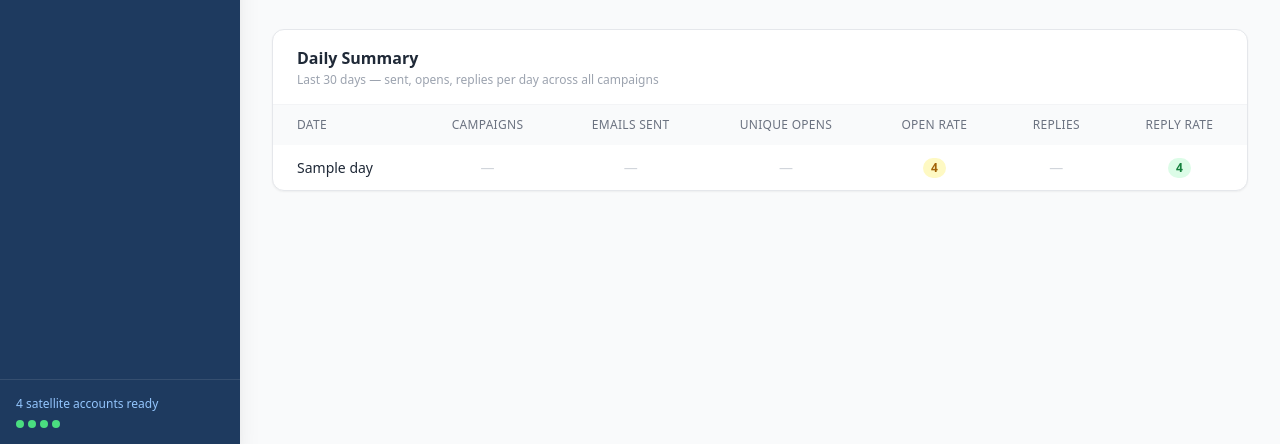
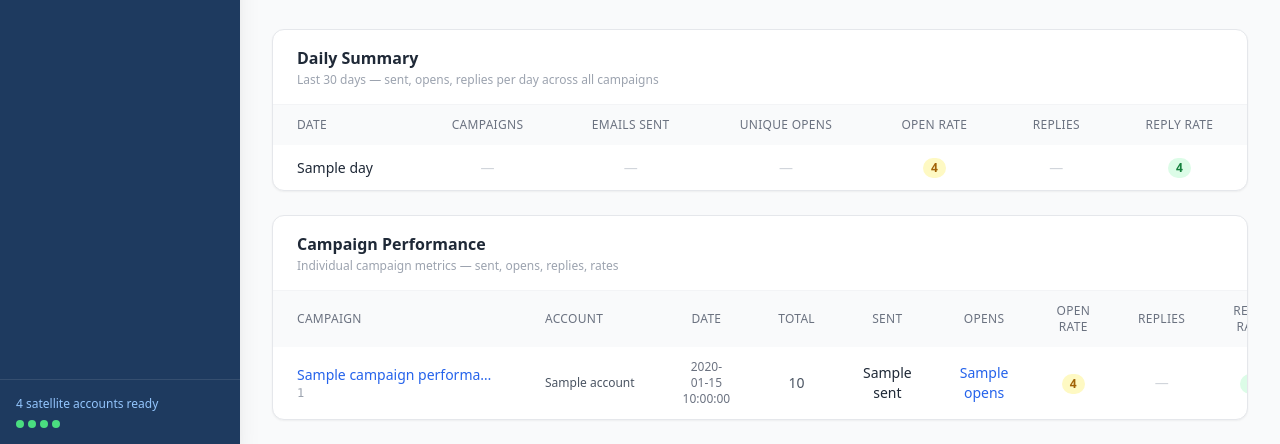
Before and after one commit to vanshmeenaken/ABM-Email-Campaign-Automation, a Flask app: template templates/dashboard.html in a window 1280 px wide. Shown: the part 570-1014 px from the top of the page. Run offline with Flask 3, Linux system fonts and the light colour scheme; the template is opened without the code that fills it: most values are stand-ins (such as "Sample title", 1, 10 or a date in 2020); some libraries are stand-ins or nearby versions.

Commit message:
Fix duplicate sends, exclude internal opens, add campaign performance table

```diff
--- a/app.py
+++ b/app.py
@@ -39,6 +39,10 @@ ACCOUNTS = {
     "3": "Sneha Malhotra",
     "4": "Tanushree Kalita",
 }
+
+# Prevents duplicate threads running the same campaign simultaneously
+_running_campaigns: set = set()
+_running_lock = threading.Lock()
 
 
 # ---------------------------------------------------------------------------
@@ -189,184 +193,195 @@ def bulk_send_worker(campaign_id, account_num, recipients, sequences, tracker_ur
     """Multi-step campaign sender with full state persistence via Supabase."""
     import time, random
 
-    for seq_idx, seq in enumerate(sequences):
-        step_num = seq["step"]
-        subject = seq["subject"]
-        body = seq["body"]
-        is_last = (seq_idx == len(sequences) - 1)
+    with _running_lock:
+        if campaign_id in _running_campaigns:
+            print(f"[SKIP] {campaign_id} already running — duplicate thread blocked")
+            return
+        _running_campaigns.add(campaign_id)
 
-        # Wait until scheduled send time
-        try:
-            prog = _load_progress(campaign_id)
-            stored_send_at = prog.get("next_step_send_at") if prog.get("current_step") == step_num else None
-        except Exception:
-            stored_send_at = None
+    try:
+        for seq_idx, seq in enumerate(sequences):
+            step_num = seq["step"]
+            subject = seq["subject"]
+            body = seq["body"]
+            is_last = (seq_idx == len(sequences) - 1)
 
-        if stored_send_at:
-            send_at = datetime.fromisoformat(stored_send_at)
-        else:
-            delay_days = seq.get("delay_days", 0)
-            delay_minutes = seq.get("delay_minutes", 0)
-            total_seconds = delay_days * 86400 + delay_minutes * 60
-            send_at = datetime.now() + timedelta(seconds=total_seconds) if total_seconds > 0 else datetime.now()
-
-        remaining = (send_at - datetime.now()).total_seconds()
-        if remaining > 0:
+            # Wait until scheduled send time
             try:
                 prog = _load_progress(campaign_id)
-                prog["campaign_status"] = "waiting"
+                stored_send_at = prog.get("next_step_send_at") if prog.get("current_step") == step_num else None
+            except Exception:
+                stored_send_at = None
+
+            if stored_send_at:
+                send_at = datetime.fromisoformat(stored_send_at)
+            else:
+                delay_days = seq.get("delay_days", 0)
+                delay_minutes = seq.get("delay_minutes", 0)
+                total_seconds = delay_days * 86400 + delay_minutes * 60
+                send_at = datetime.now() + timedelta(seconds=total_seconds) if total_seconds > 0 else datetime.now()
+
+            remaining = (send_at - datetime.now()).total_seconds()
+            if remaining > 0:
+                try:
+                    prog = _load_progress(campaign_id)
+                    prog["campaign_status"] = "waiting"
+                    prog["current_step"] = step_num
+                    prog["next_step_send_at"] = send_at.isoformat()
+                    prog["last_update"] = datetime.now().isoformat()
+                    _save_progress(campaign_id, prog)
+                except Exception:
+                    pass
+                print(f"[{campaign_id}] Step {step_num}: waiting {remaining/86400:.1f}d "
+                      f"(until {send_at.strftime('%Y-%m-%d %H:%M')})...")
+                time.sleep(remaining)
+
+            # Mark step as actively sending
+            try:
+                prog = _load_progress(campaign_id)
+                prog["campaign_status"] = "active"
                 prog["current_step"] = step_num
-                prog["next_step_send_at"] = send_at.isoformat()
+                prog["next_step_send_at"] = None
                 prog["last_update"] = datetime.now().isoformat()
                 _save_progress(campaign_id, prog)
             except Exception:
                 pass
-            print(f"[{campaign_id}] Step {step_num}: waiting {remaining/86400:.1f}d "
-                  f"(until {send_at.strftime('%Y-%m-%d %H:%M')})...")
-            time.sleep(remaining)
 
-        # Mark step as actively sending
-        try:
-            prog = _load_progress(campaign_id)
-            prog["campaign_status"] = "active"
-            prog["current_step"] = step_num
-            prog["next_step_send_at"] = None
-            prog["last_update"] = datetime.now().isoformat()
-            _save_progress(campaign_id, prog)
-        except Exception:
-            pass
+            # Duplicate-send guard + replied guard + skipped guard
+            try:
+                prog = _load_progress(campaign_id)
+                already_sent = {
+                    d["recipient"] for d in prog["send_details"]
+                    if step_num in d.get("steps_completed", [])
+                }
+                failed_emails = {
+                    d["recipient"] for d in prog["send_details"]
+                    if d.get("status") == "failed"
+                }
+                replied_emails = {
+                    d["recipient"] for d in prog["send_details"]
+                    if d.get("replied")
+                }
+                skipped_emails = {
+                    d["recipient"] for d in prog["send_details"]
+                    if d.get("status") == "skipped"
+                }
+            except Exception:
+                already_sent, failed_emails, replied_emails, skipped_emails = set(), set(), set(), set()
 
-        # Duplicate-send guard + replied guard + skipped guard
-        try:
-            prog = _load_progress(campaign_id)
-            already_sent = {
-                d["recipient"] for d in prog["send_details"]
-                if step_num in d.get("steps_completed", [])
-            }
-            failed_emails = {
-                d["recipient"] for d in prog["send_details"]
-                if d.get("status") == "failed"
-            }
-            replied_emails = {
-                d["recipient"] for d in prog["send_details"]
-                if d.get("replied")
-            }
-            skipped_emails = {
-                d["recipient"] for d in prog["send_details"]
-                if d.get("status") == "skipped"
-            }
-        except Exception:
-            already_sent, failed_emails, replied_emails, skipped_emails = set(), set(), set(), set()
+            need_step = [
+                r for r in recipients
+                if r["email"] not in already_sent
+                and r["email"] not in failed_emails
+                and r["email"] not in replied_emails
+                and r["email"] not in skipped_emails
+            ]
 
-        need_step = [
-            r for r in recipients
-            if r["email"] not in already_sent
-            and r["email"] not in failed_emails
-            and r["email"] not in replied_emails
-            and r["email"] not in skipped_emails
-        ]
+            print(f"[{campaign_id}] Step {step_num}: sending to {len(need_step)} recipients "
+                  f"(skipping {len(recipients) - len(need_step)} already sent/replied)...")
 
-        print(f"[{campaign_id}] Step {step_num}: sending to {len(need_step)} recipients "
-              f"(skipping {len(recipients) - len(need_step)} already sent/replied)...")
+            sends_attempted = 0
+            for i, rec in enumerate(need_step):
+                email = rec["email"]
+                first_name = rec.get("first_name", "")
+                company = rec.get("company", "")
+                try:
+                    # Validate on Step 1 only (uses Bouncify credit once per email)
+                    if step_num == 1 and BOUNCIFY_API_KEY:
+                        val_status, val_result = validate_email_bouncify(email)
+                        print(f"[VALIDATE] [{val_status.upper()}] {email}: {val_result}")
+                        try:
+                            prog = _load_progress(campaign_id)
+                            for detail in prog["send_details"]:
+                                if detail["recipient"] == email:
+                                    detail["validation_status"] = val_status
+                                    detail["validation_result"] = val_result
+                                    if val_status in ("invalid", "risky"):
+                                        detail["status"] = "skipped"
+                                        prog["pending"] = max(0, prog.get("pending", 1) - 1)
+                                    break
+                            _save_progress(campaign_id, prog)
+                        except Exception:
+                            pass
+                        if val_status in ("invalid", "risky"):
+                            print(f"[VALIDATE] Skipping {email} ({val_status})")
+                            continue
 
-        sends_attempted = 0
-        for i, rec in enumerate(need_step):
-            email = rec["email"]
-            first_name = rec.get("first_name", "")
-            company = rec.get("company", "")
-            try:
-                # Validate on Step 1 only (uses Bouncify credit once per email)
-                if step_num == 1 and BOUNCIFY_API_KEY:
-                    val_status, val_result = validate_email_bouncify(email)
-                    print(f"[VALIDATE] [{val_status.upper()}] {email}: {val_result}")
+                    if sends_attempted > 0:
+                        time.sleep(random.uniform(240, 300))  # 4-5 min anti-spam gap
+                    sends_attempted += 1
+
+                    p_subject = personalize(subject, first_name, company)
+                    p_body = plain_to_html(personalize(body, first_name, company))
+
+                    result = send_email(
+                        account_num=account_num,
+                        recipient_email=email,
+                        subject=p_subject,
+                        body=p_body,
+                        campaign_id=campaign_id,
+                        step=step_num,
+                        tracker_url=tracker_url,
+                    )
+
                     try:
                         prog = _load_progress(campaign_id)
                         for detail in prog["send_details"]:
                             if detail["recipient"] == email:
-                                detail["validation_status"] = val_status
-                                detail["validation_result"] = val_result
-                                if val_status in ("invalid", "risky"):
-                                    detail["status"] = "skipped"
-                                    prog["pending"] = max(0, prog.get("pending", 1) - 1)
+                                steps_done = detail.setdefault("steps_completed", [])
+                                if result:
+                                    if step_num not in steps_done:
+                                        steps_done.append(step_num)
+                                    detail["status"] = "sent"
+                                    detail["step"] = step_num
+                                    detail["sent_at"] = datetime.now().isoformat()
+                                    if step_num == 1:
+                                        prog["sent"] = prog.get("sent", 0) + 1
+                                        prog["pending"] = max(0, prog.get("pending", 1) - 1)
+                                else:
+                                    detail["status"] = "failed"
+                                    if step_num == 1:
+                                        prog["failed"] = prog.get("failed", 0) + 1
+                                        prog["pending"] = max(0, prog.get("pending", 1) - 1)
                                 break
+                        prog["last_update"] = datetime.now().isoformat()
                         _save_progress(campaign_id, prog)
                     except Exception:
                         pass
-                    if val_status in ("invalid", "risky"):
-                        print(f"[VALIDATE] Skipping {email} ({val_status})")
-                        continue
 
-                if sends_attempted > 0:
-                    time.sleep(random.uniform(240, 300))  # 4-5 min anti-spam gap
-                sends_attempted += 1
+                    label = f"{first_name} <{email}>" if first_name else email
+                    print(f"[Step {step_num}] [{'SENT' if result else 'FAILED'}] {label} at {datetime.now()}")
 
-                p_subject = personalize(subject, first_name, company)
-                p_body = plain_to_html(personalize(body, first_name, company))
+                except Exception as e:
+                    print(f"[Step {step_num}] [ERROR] {email}: {e}")
 
-                result = send_email(
-                    account_num=account_num,
-                    recipient_email=email,
-                    subject=p_subject,
-                    body=p_body,
-                    campaign_id=campaign_id,
-                    step=step_num,
-                    tracker_url=tracker_url,
-                )
+            # Record step completion
+            try:
+                prog = _load_progress(campaign_id)
+                prog.setdefault("step_completed_at", {})[str(step_num)] = datetime.now().isoformat()
 
-                try:
-                    prog = _load_progress(campaign_id)
-                    for detail in prog["send_details"]:
-                        if detail["recipient"] == email:
-                            steps_done = detail.setdefault("steps_completed", [])
-                            if result:
-                                if step_num not in steps_done:
-                                    steps_done.append(step_num)
-                                detail["status"] = "sent"
-                                detail["step"] = step_num
-                                detail["sent_at"] = datetime.now().isoformat()
-                                if step_num == 1:
-                                    prog["sent"] = prog.get("sent", 0) + 1
-                                    prog["pending"] = max(0, prog.get("pending", 1) - 1)
-                            else:
-                                detail["status"] = "failed"
-                                if step_num == 1:
-                                    prog["failed"] = prog.get("failed", 0) + 1
-                                    prog["pending"] = max(0, prog.get("pending", 1) - 1)
-                            break
-                    prog["last_update"] = datetime.now().isoformat()
-                    _save_progress(campaign_id, prog)
-                except Exception:
-                    pass
+                if is_last:
+                    prog["campaign_status"] = "completed"
+                    prog["next_step_send_at"] = None
+                    print(f"[{campaign_id}] All {len(sequences)} step(s) complete.")
+                else:
+                    next_seq = sequences[seq_idx + 1]
+                    next_delay_secs = next_seq.get("delay_days", 0) * 86400 + next_seq.get("delay_minutes", 0) * 60
+                    next_send_at = datetime.now() + timedelta(seconds=next_delay_secs)
+                    prog["campaign_status"] = "waiting"
+                    prog["current_step"] = next_seq["step"]
+                    prog["next_step_send_at"] = next_send_at.isoformat()
+                    print(f"[{campaign_id}] Step {step_num} done. "
+                          f"Step {next_seq['step']} scheduled for {next_send_at.strftime('%Y-%m-%d %H:%M')}.")
 
-                label = f"{first_name} <{email}>" if first_name else email
-                print(f"[Step {step_num}] [{'SENT' if result else 'FAILED'}] {label} at {datetime.now()}")
+                prog["last_update"] = datetime.now().isoformat()
+                _save_progress(campaign_id, prog)
+            except Exception:
+                pass
 
-            except Exception as e:
-                print(f"[Step {step_num}] [ERROR] {email}: {e}")
-
-        # Record step completion
-        try:
-            prog = _load_progress(campaign_id)
-            prog.setdefault("step_completed_at", {})[str(step_num)] = datetime.now().isoformat()
-
-            if is_last:
-                prog["campaign_status"] = "completed"
-                prog["next_step_send_at"] = None
-                print(f"[{campaign_id}] All {len(sequences)} step(s) complete.")
-            else:
-                next_seq = sequences[seq_idx + 1]
-                next_delay_secs = next_seq.get("delay_days", 0) * 86400 + next_seq.get("delay_minutes", 0) * 60
-                next_send_at = datetime.now() + timedelta(seconds=next_delay_secs)
-                prog["campaign_status"] = "waiting"
-                prog["current_step"] = next_seq["step"]
-                prog["next_step_send_at"] = next_send_at.isoformat()
-                print(f"[{campaign_id}] Step {step_num} done. "
-                      f"Step {next_seq['step']} scheduled for {next_send_at.strftime('%Y-%m-%d %H:%M')}.")
-
-            prog["last_update"] = datetime.now().isoformat()
-            _save_progress(campaign_id, prog)
-        except Exception:
-            pass
+    finally:
+        with _running_lock:
+            _running_campaigns.discard(campaign_id)
 
 
 def create_bulk_campaign(campaign_id, campaign_name, account_num, recipients, sequences):
@@ -674,6 +689,43 @@ def get_daily_stats():
     return daily
 
 
+def get_campaign_performance():
+    """Per-campaign stats table for the dashboard reporting section."""
+    all_campaigns = query_db("""
+        SELECT campaign_id, brief, progress FROM campaigns ORDER BY created_at DESC
+    """)
+    opens_rows = query_db("""
+        SELECT campaign_id, COUNT(DISTINCT recipient) as opens FROM opens GROUP BY campaign_id
+    """)
+    opens_map = {r["campaign_id"]: r["opens"] for r in opens_rows}
+
+    rows = []
+    for row in all_campaigns:
+        brief    = row["brief"]    if isinstance(row["brief"],    dict) else json.loads(row["brief"])
+        progress = row["progress"] if isinstance(row["progress"], dict) else json.loads(row["progress"])
+        cid = row["campaign_id"]
+
+        sent    = progress.get("sent", 0)
+        opens   = opens_map.get(cid, 0)
+        replies = sum(1 for d in progress.get("send_details", []) if d.get("replied"))
+        total   = progress.get("total_recipients", 0)
+
+        rows.append({
+            "id":           cid,
+            "name":         brief.get("name", cid),
+            "account":      brief.get("account_name", "—"),
+            "date":         brief.get("created_at", "")[:10],
+            "total":        total,
+            "sent":         sent,
+            "opens":        opens,
+            "replies":      replies,
+            "open_rate":    f"{opens / sent * 100:.1f}%" if sent > 0 else "—",
+            "reply_rate":   f"{replies / sent * 100:.1f}%" if sent > 0 else "—",
+            "status":       progress.get("campaign_status", "active"),
+        })
+    return rows
+
+
 # ---------------------------------------------------------------------------
 # Routes
 # ---------------------------------------------------------------------------
@@ -682,6 +734,7 @@ def get_daily_stats():
 def dashboard():
     stats = get_dashboard_stats()
     stats["daily_stats"] = get_daily_stats()
+    stats["campaign_performance"] = get_campaign_performance()
     return render_template("dashboard.html", **stats)
 
 
@@ -795,6 +848,8 @@ def send_submit():
 # Tracking routes
 # ---------------------------------------------------------------------------
 
+INTERNAL_DOMAINS = {"kenresearch.com"}
+
 @app.route("/track/pixel", methods=["GET"])
 def track_pixel():
     campaign_id = request.args.get("campaign_id", "unknown")
@@ -804,11 +859,14 @@ def track_pixel():
     ip_address = request.remote_addr
     timestamp = datetime.utcnow().isoformat()
 
-    execute_db(
-        """INSERT INTO opens (campaign_id, recipient, step, timestamp, user_agent, ip_address)
-           VALUES (%s, %s, %s, %s, %s, %s)""",
-        (campaign_id, recipient, int(step), timestamp, user_agent, ip_address),
-    )
+    # Skip tracking for internal team emails
+    domain = recipient.split("@")[-1].lower() if "@" in recipient else ""
+    if domain not in INTERNAL_DOMAINS:
+        execute_db(
+            """INSERT INTO opens (campaign_id, recipient, step, timestamp, user_agent, ip_address)
+               VALUES (%s, %s, %s, %s, %s, %s)""",
+            (campaign_id, recipient, int(step), timestamp, user_agent, ip_address),
+        )
     return send_file(BytesIO(PIXEL), mimetype="image/png")
 
 
--- a/templates/dashboard.html
+++ b/templates/dashboard.html
@@ -299,4 +299,78 @@
   {% endif %}
 </div>
 
+<!-- ── Campaign Performance ── -->
+<div class="mt-6 bg-white rounded-xl border border-gray-200 shadow-sm overflow-hidden">
+  <div class="px-6 py-4 border-b border-gray-100">
+    <h3 class="font-semibold text-gray-800">Campaign Performance</h3>
+    <p class="text-xs text-gray-400 mt-0.5">Individual campaign metrics — sent, opens, replies, rates</p>
+  </div>
+  {% if campaign_performance %}
+  <div class="overflow-x-auto">
+    <table class="w-full text-sm">
+      <thead class="bg-gray-50 text-xs text-gray-500 uppercase tracking-wide">
+        <tr>
+          <th class="px-6 py-3 text-left font-medium">Campaign</th>
+          <th class="px-6 py-3 text-left font-medium">Account</th>
+          <th class="px-6 py-3 text-center font-medium">Date</th>
+          <th class="px-6 py-3 text-center font-medium">Total</th>
+          <th class="px-6 py-3 text-center font-medium">Sent</th>
+          <th class="px-6 py-3 text-center font-medium">Opens</th>
+          <th class="px-6 py-3 text-center font-medium">Open Rate</th>
+          <th class="px-6 py-3 text-center font-medium">Replies</th>
+          <th class="px-6 py-3 text-center font-medium">Reply Rate</th>
+          <th class="px-6 py-3 text-center font-medium">Status</th>
+        </tr>
+      </thead>
+      <tbody class="divide-y divide-gray-100">
+        {% for c in campaign_performance %}
+        <tr class="hover:bg-gray-50 transition">
+          <td class="px-6 py-3">
+            <a href="/campaign/{{ c.id }}" class="font-medium text-blue-600 hover:underline truncate block max-w-[200px]" title="{{ c.name }}">{{ c.name }}</a>
+            <p class="text-xs text-gray-400 font-mono truncate max-w-[200px]">{{ c.id }}</p>
+          </td>
+          <td class="px-6 py-3 text-gray-600 text-xs whitespace-nowrap">{{ c.account }}</td>
+          <td class="px-6 py-3 text-center text-gray-500 text-xs">{{ c.date }}</td>
+          <td class="px-6 py-3 text-center text-gray-600">{{ c.total }}</td>
+          <td class="px-6 py-3 text-center text-gray-800 font-medium">{{ c.sent }}</td>
+          <td class="px-6 py-3 text-center text-blue-600 font-medium">{{ c.opens }}</td>
+          <td class="px-6 py-3 text-center">
+            <span class="inline-block px-2 py-0.5 rounded-full text-xs font-semibold
+              {% if c.open_rate != '—' and c.open_rate.rstrip('%')|float > 30 %}bg-green-100 text-green-700
+              {% elif c.open_rate == '—' %}bg-gray-100 text-gray-400
+              {% else %}bg-yellow-100 text-yellow-700{% endif %}">
+              {{ c.open_rate }}
+            </span>
+          </td>
+          <td class="px-6 py-3 text-center text-green-600 font-medium">
+            {% if c.replies > 0 %}{{ c.replies }}{% else %}<span class="text-gray-300">—</span>{% endif %}
+          </td>
+          <td class="px-6 py-3 text-center">
+            <span class="inline-block px-2 py-0.5 rounded-full text-xs font-semibold
+              {% if c.reply_rate != '—' and c.reply_rate.rstrip('%')|float > 5 %}bg-green-100 text-green-700
+              {% elif c.reply_rate == '—' %}bg-gray-100 text-gray-400
+              {% else %}bg-blue-100 text-blue-700{% endif %}">
+              {{ c.reply_rate }}
+            </span>
+          </td>
+          <td class="px-6 py-3 text-center">
+            <span class="inline-block px-2 py-0.5 rounded-full text-xs font-semibold
+              {% if c.status == 'completed' %}bg-green-100 text-green-700
+              {% elif c.status == 'waiting' %}bg-amber-100 text-amber-700
+              {% else %}bg-blue-100 text-blue-700{% endif %}">
+              {{ c.status | capitalize }}
+            </span>
+          </td>
+        </tr>
+        {% endfor %}
+      </tbody>
+    </table>
+  </div>
+  {% else %}
+  <div class="px-6 py-10 text-center">
+    <p class="text-gray-400 text-sm">No campaigns yet.</p>
+  </div>
+  {% endif %}
+</div>
+
 {% endblock %}
```
